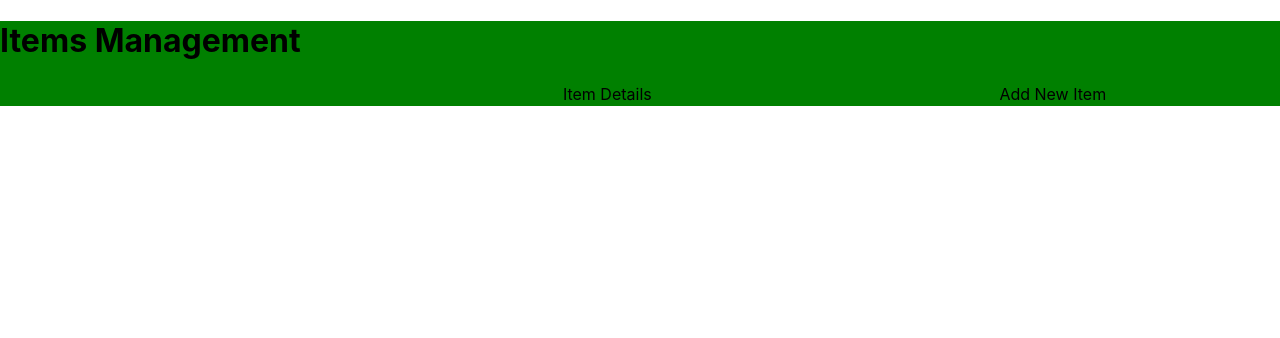
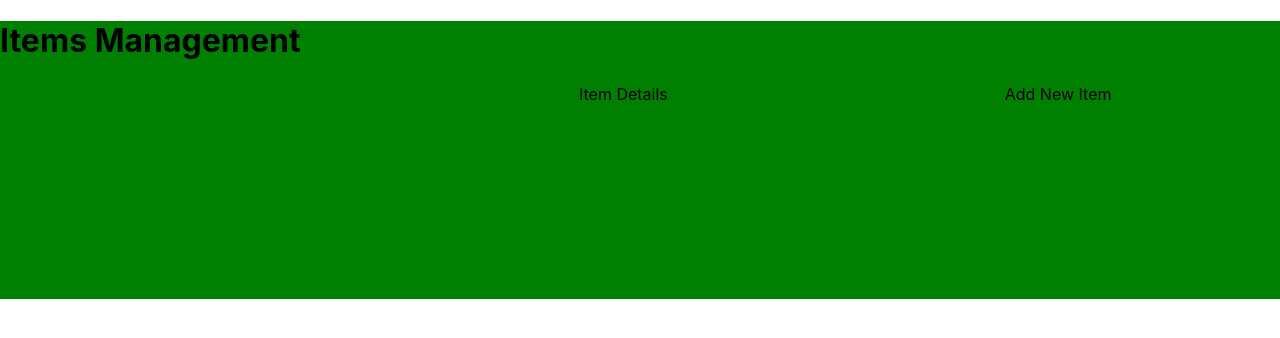
Before and after one commit to gallevy141/items-management, a React (Create React App) app: page / in a window 1280 px wide. Shown: the top 338 px of the page. Built offline with nearby package versions, Linux system fonts and the light colour scheme.

Commit message:
Create Items component

```diff
--- a/src/App.js
+++ b/src/App.js
@@ -1,11 +1,23 @@
-import React from 'react'
+import React, { useState } from 'react'
+import Items from './components/Items'
 
 function App() {
+  const [items, setItems] = useState([
+    { name: 'item1', price: 5 },
+    { name: 'item2', price: 7 },
+    { name: 'item3', price: 10 },
+    { name: 'item4', price: 2 },
+  ])
+
+  const selectItem = (item) => {
+    console.log(item)
+  }
+
   return (
     <div style={{ backgroundColor: 'green', color: 'black' }}>
       <h1>Items Management</h1>
       <div style={{ display: 'flex', justifyContent: 'space-around' }}>
-        <div style={{ border: '2px solid green', color: 'green' }}>Items</div>
+        <Items items={items} selectItem={selectItem} />
         <div style={{ border: '2px solid green', color: 'black' }}>Item Details</div>
         <div style={{ border: '2px solid green', color: 'black' }}>Add New Item</div>
       </div>
--- /dev/null
+++ b/src/components/Items.js
@@ -0,0 +1,16 @@
+import React from 'react'
+
+const Items = ({ items, selectItem }) => {
+    return (
+        <div style={{ border: '2px solid green', color: 'green' }}>
+            <h2>Items</h2>
+            {items.map((item, index) => (
+                <div key={index} onClick={() => selectItem(item)}>
+                    <p>{item.name} ${item.price}</p>
+                </div>
+            ))}
+        </div>
+    )
+}
+
+export default Items
```
